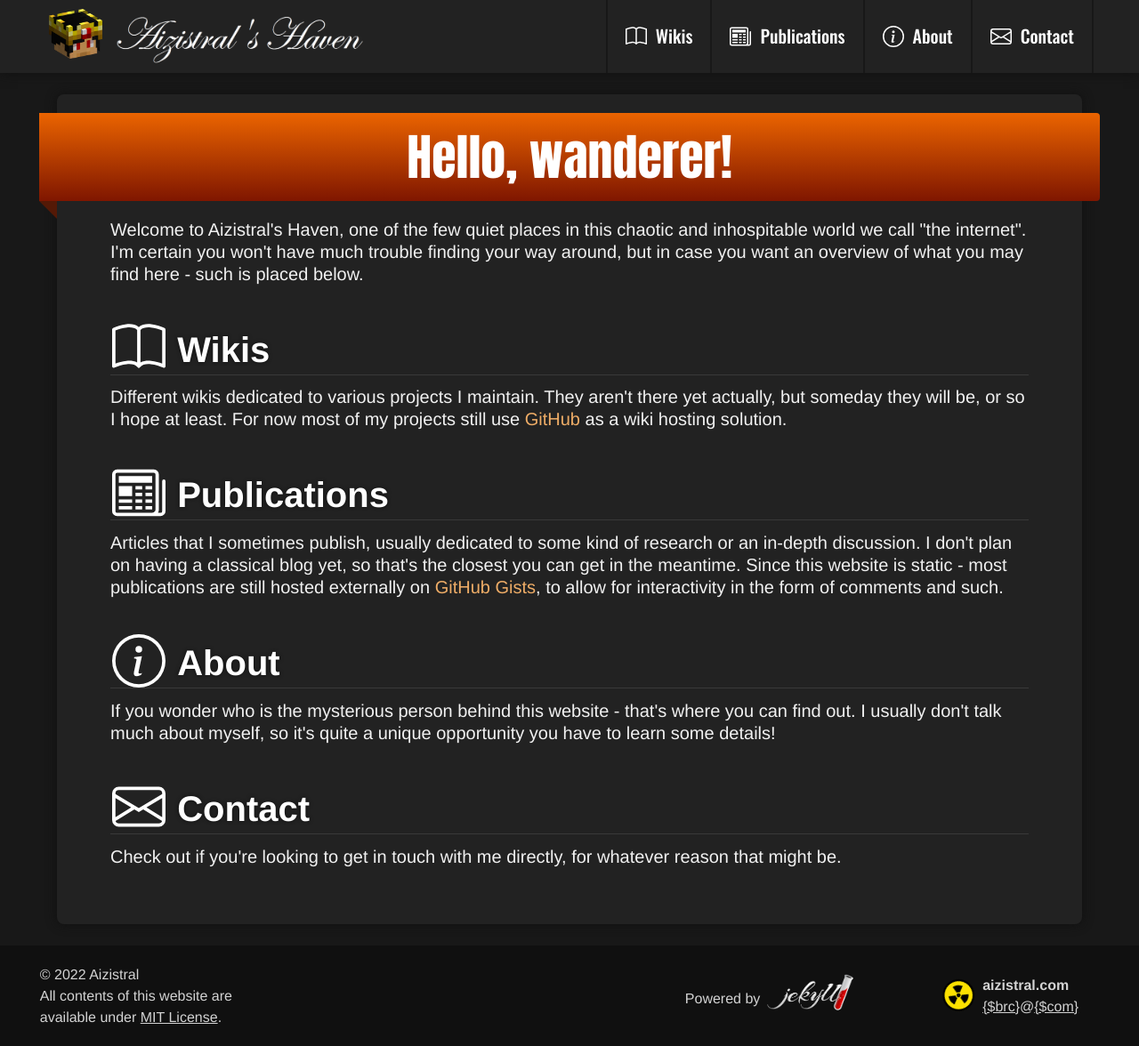
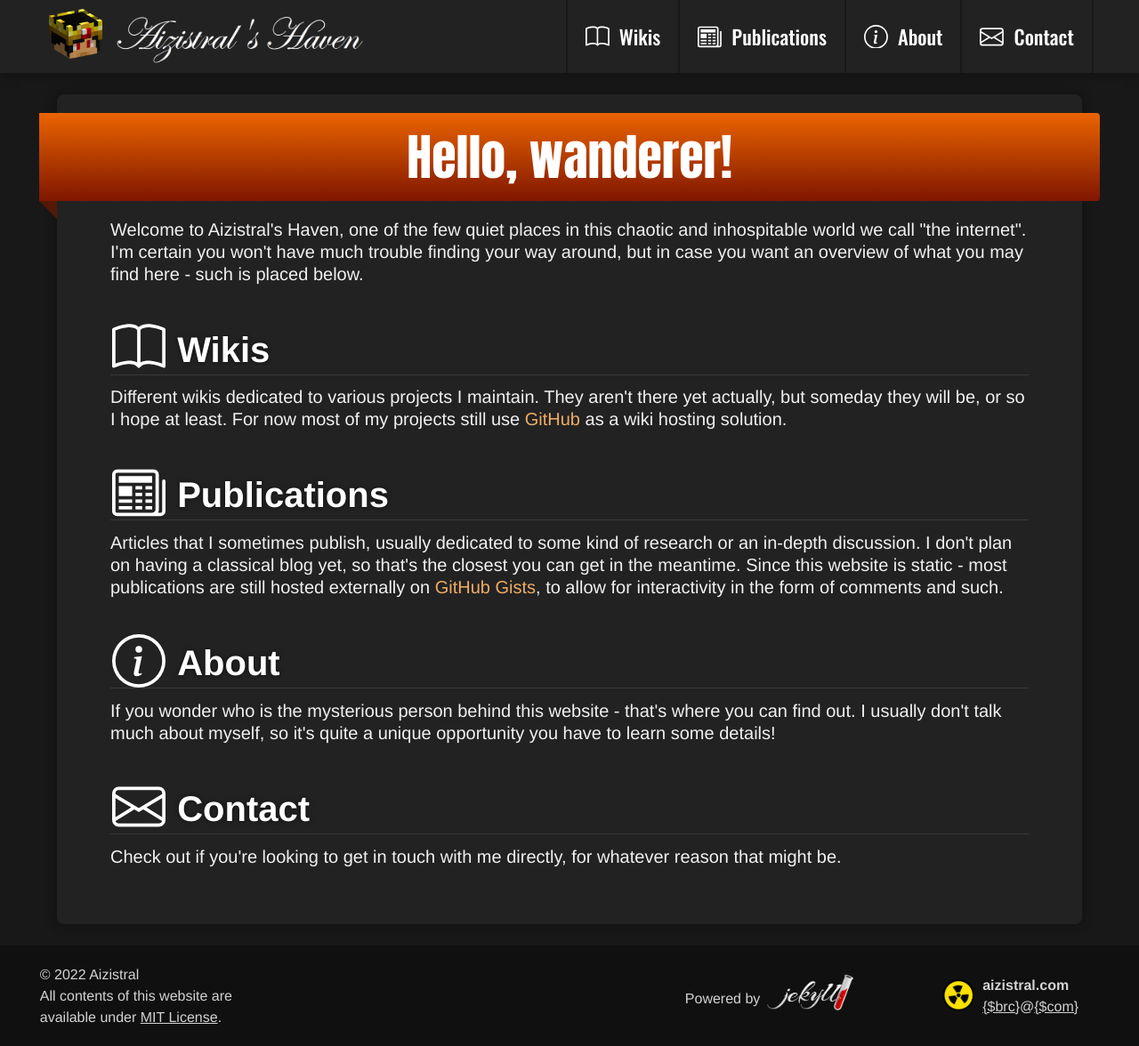
Before and after one commit to Aizistral-Studios/aizistral.com, a Jekyll site: the page built from index.html, in a window 1280 px wide. Shown: the whole page at 89% size. Built offline with Jekyll 4.4.1, drawn with Linux system fonts in a browser that asks for light colours.

Commit message:
Increase header button font size

```diff
--- a/_sass/layouts.scss
+++ b/_sass/layouts.scss
@@ -52,7 +52,7 @@
 	padding-inline: 20px;
 	border-left: var(--NO-CONTENT-BACKGROUND) solid 2px;
 	font-family: 'Oswald', 'Franklin Gothic Medium', 'Arial Narrow', Arial, sans-serif;
-	font-size: 1.25rem;
+	font-size: 1.4rem;
 	color: var(--BRIGHT-TEXT);
 }
 
```
